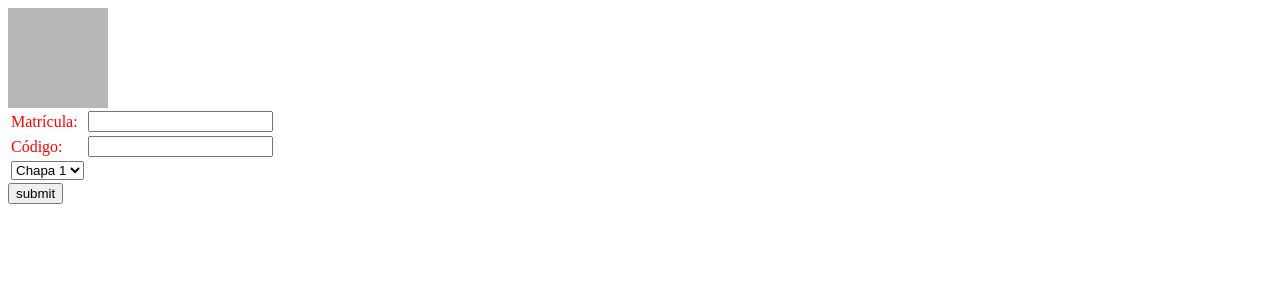
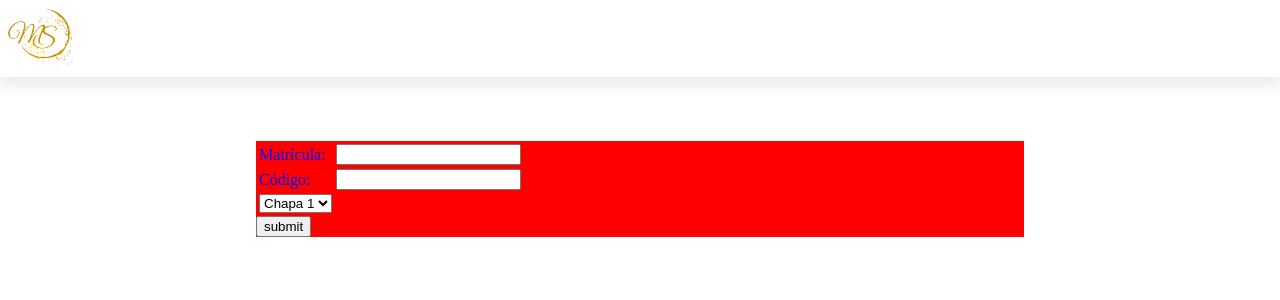
Before and after one commit to MoonSaeCo/votos, a Flask app: page / in a window 1280 px wide. Shown: the top 300 px of the page. Run offline with Flask 3, Linux system fonts and the light colour scheme.

Commit message:
Pasta static, css e img criadas

```diff
--- /dev/null
+++ b/static/css/cssGeral.css
@@ -0,0 +1,43 @@
+*{
+    /* Cores do site */
+
+    /* Da primária a quaternária ainda não foram decididas */
+
+    --cor-primaria:#b7b7b7;
+    --cor-secundaria:#c5d6a1;
+    --cor-detalhe: #BDFFCA;
+    --cor-terciario:#8EE687;
+    --cor-quartenario:#FAF989;
+
+    --cor-fundo: #ffffff;
+}
+
+header{
+    background-color: var(--cor-fundo);
+    width: 100%;
+    box-shadow: 0 10px 10px rgba(198, 198, 198, 0.3);
+
+}
+header img{
+    min-width: 50px;
+    min-height: 50px;
+    max-width: 80px;
+    max-width: 80px;
+    padding: 0;
+    margin:5px;
+}
+body{
+    color:blue;
+    margin: 0;
+    padding: 0;
+    width: 100%;
+    max-width: 100vw;  /* A largura máxima será 100% da largura da viewport */
+    max-height: 100vh; /* A altura máxima será 100% da altura da viewport */
+}
+body form{
+    background-color: red;
+    align-items: center;
+    margin-left: 20%;
+    margin-right: 20%;
+    margin-top: 5%;
+}
--- a/templates/codigo.html
+++ b/templates/codigo.html
@@ -6,7 +6,7 @@
     <title>Código</title>
 </head>
 <body>
-    <header></header>
+    <header><img src="{{ url_for('static', filename='img/logo.png') }}" alt="Minha Imagem"></header>
     <h1>Matrícula: {{matricula}} <br>Código: {{codigo}}</h1>
     <button onclick="window.location.href = '/mesario'">Retornar para Tela de Mesário</button>
 
--- a/templates/css/cssGeral.css
+++ /dev/null
@@ -1,22 +0,0 @@
-*{
-    /* Cores do site */
-
-    /* Da primária a quaternária ainda não foram decididas */
-
-    --cor-primaria:#b6ce8a;
-    --cor-secundaria:#c5d6a1;
-    --cor-detalhe: #BDFFCA;
-    --cor-terciario:#8EE687;
-    --cor-quartenario:#FAF989;
-
-    --cor-texto-p: #b7b7b7;
-}
-
-header{
-    background-color: var(--cor-texto-p);
-    width: 100px;
-    height: 100px;
-}
-body{
-    color:red;
-}
--- a/templates/index.html
+++ b/templates/index.html
@@ -4,12 +4,11 @@
     <meta charset="UTF-8">
     <meta name="viewport" content="width=device-width, initial-scale=1.0">
     <link rel="stylesheet" href="css/cssGeral.css">
+    <link rel="stylesheet" href="{{ url_for('static', filename='css/cssGeral.css') }}">
     <title>Votar</title>
 </head>
 <body>
-    <header>
-
-    </header>
+    <header><img src="{{ url_for('static', filename='img/logo.png') }}" alt="Minha Imagem"></header>
     <form action="/upload" method="post" enctype="multipart/form-data">
         <table>
             <tr>
--- a/templates/login_mesario.html
+++ b/templates/login_mesario.html
@@ -6,7 +6,7 @@
     <title>login mesario</title>
 </head>
 <body>
-    <header></header>
+    <header><img src="{{ url_for('static', filename='img/logo.png') }}" alt="Minha Imagem"></header>
     <form action="/mesario" method="post" enctype="multipart/form-data">
         <label for="nome">Nome</label>
         <input type="text" name="nome" id="nome"><br>
--- a/templates/mesario.html
+++ b/templates/mesario.html
@@ -6,7 +6,7 @@
     <title>Document</title>
 </head>
 <body>
-    <header></header>
+    <header><img src="{{ url_for('static', filename='img/logo.png') }}" alt="Minha Imagem"></header>
     <form action="/codigo" method="post" enctype="multipart/form-data">
         <table>
             <tr>
```
Also changed, not shown: static/img/logo.png (added).
